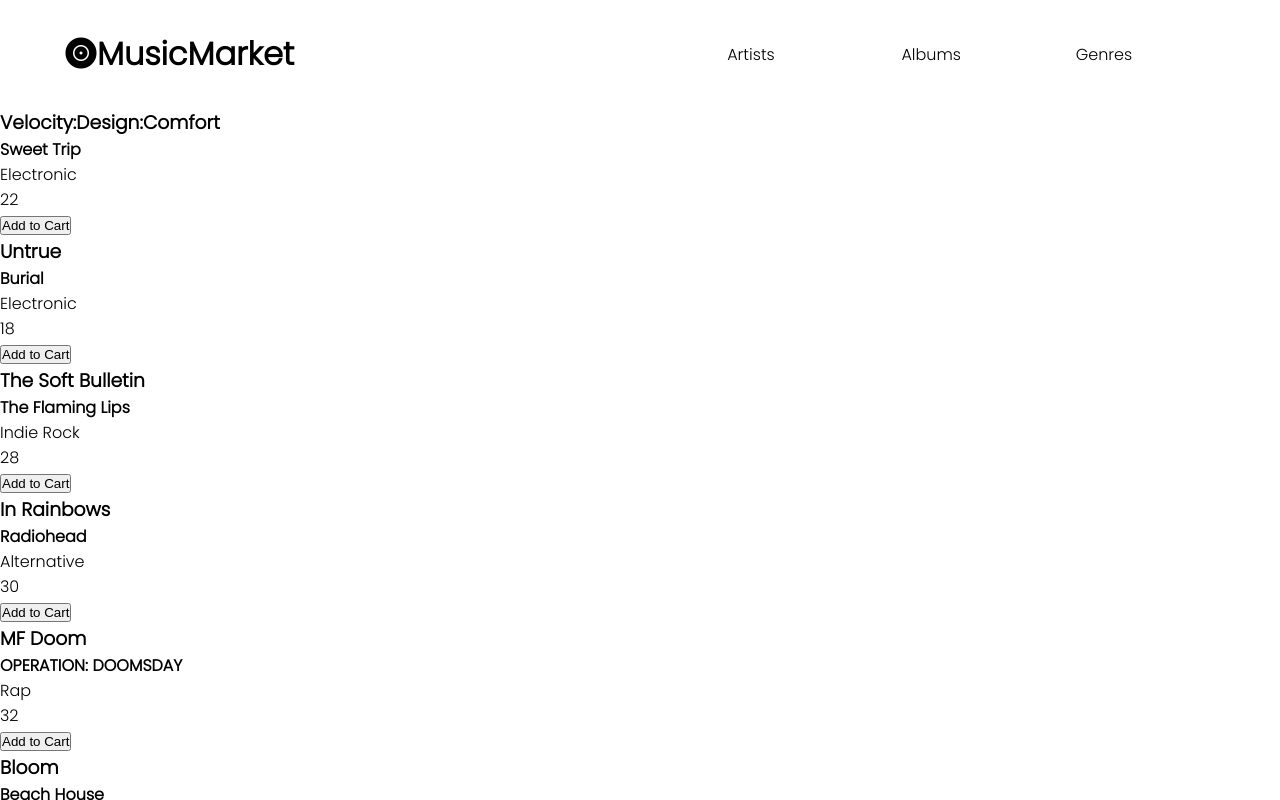
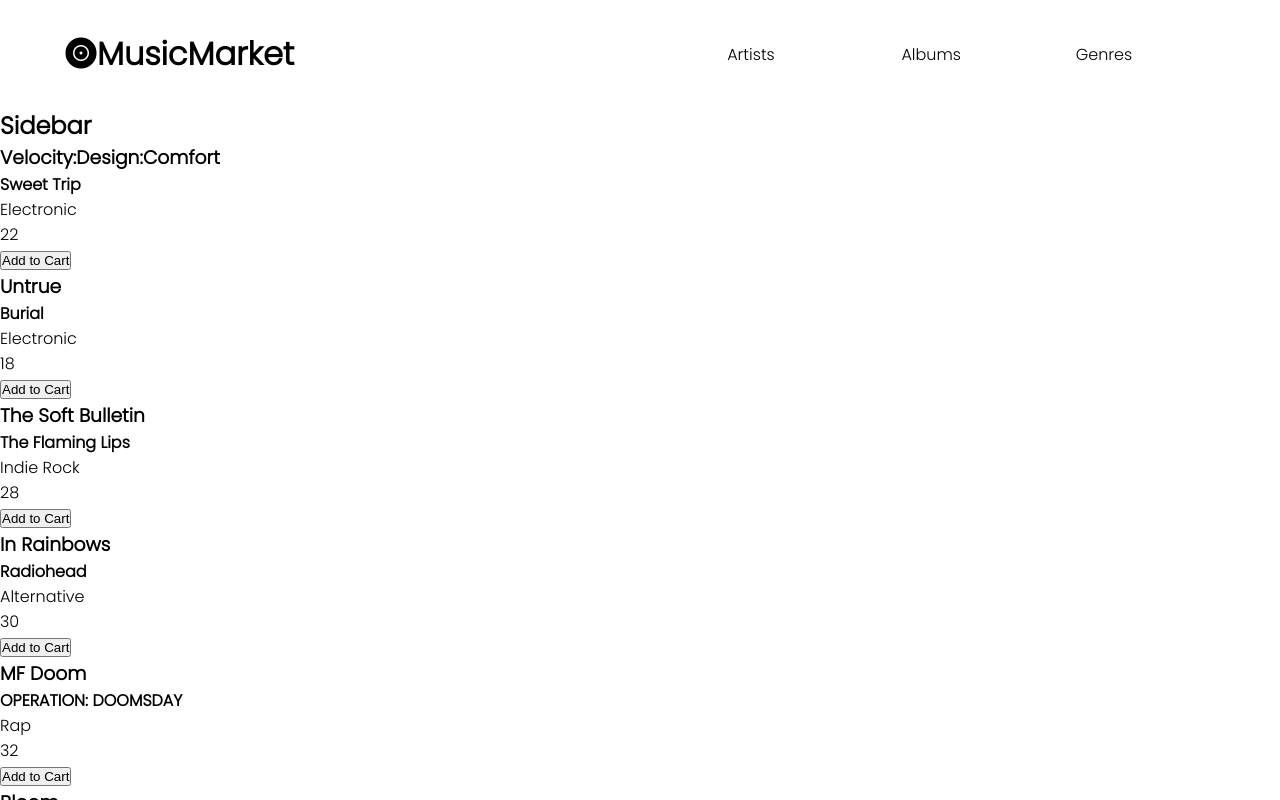
Before and after one commit to Bibraj96/MusicMarket, a React (Create React App) app: page / in a window 1280 px wide. Shown: the top 800 px of the page. Built offline with nearby package versions, Linux system fonts and the light colour scheme.

Commit message:
import sidebar and render in main

```diff
--- a/src/App.js
+++ b/src/App.js
@@ -1,6 +1,7 @@
 import './App.css'
 import Album from './components/Album'
 import Navbar from './components/Navbar'
+import Sidebar from './components/Sidebar'
 import albums from './api/api'
 
 function App() {
@@ -10,6 +11,7 @@
         <Navbar />
       </header>
       <main id="main">
+        <Sidebar />
         <Album albums={albums}/>
       </main>
     </div>
```
